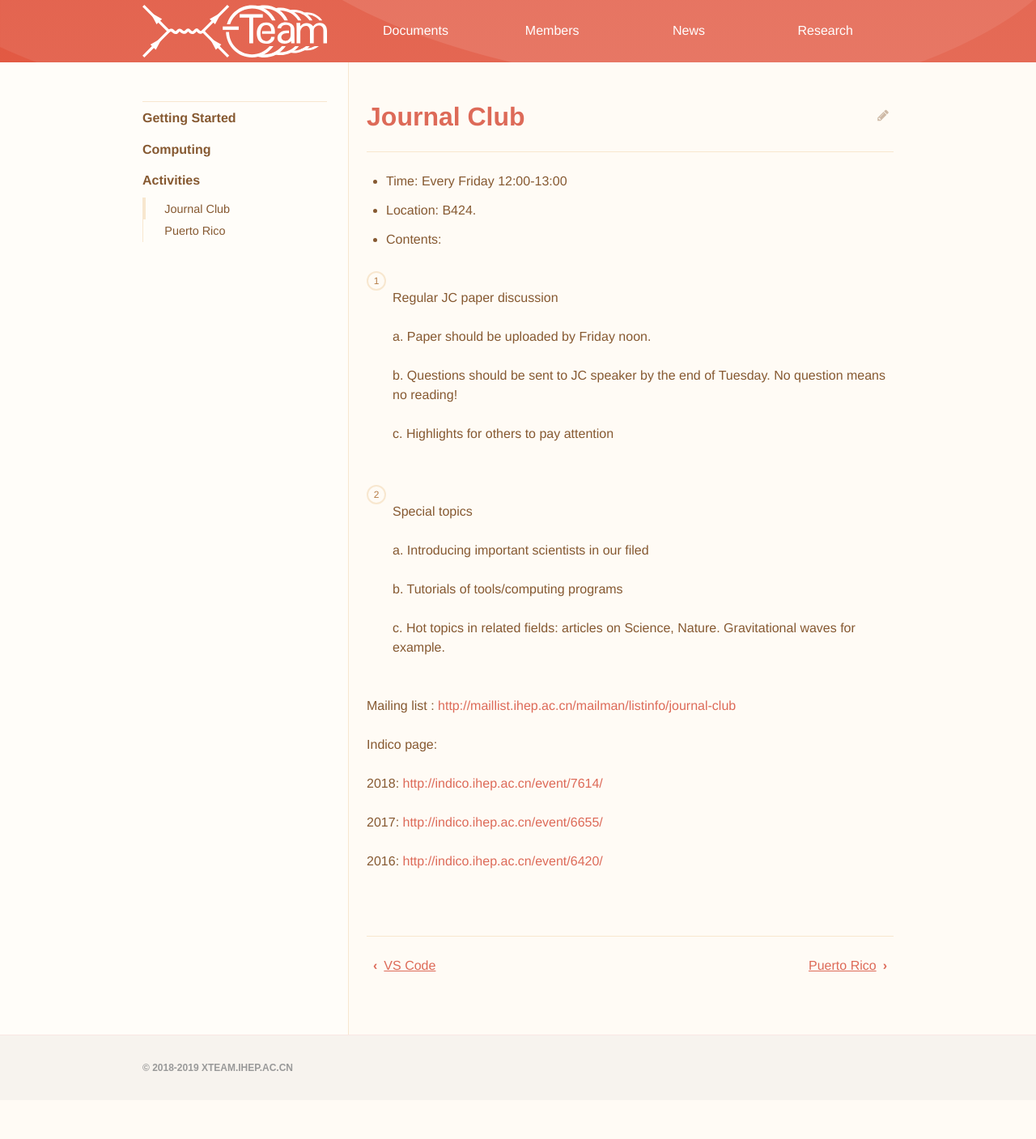
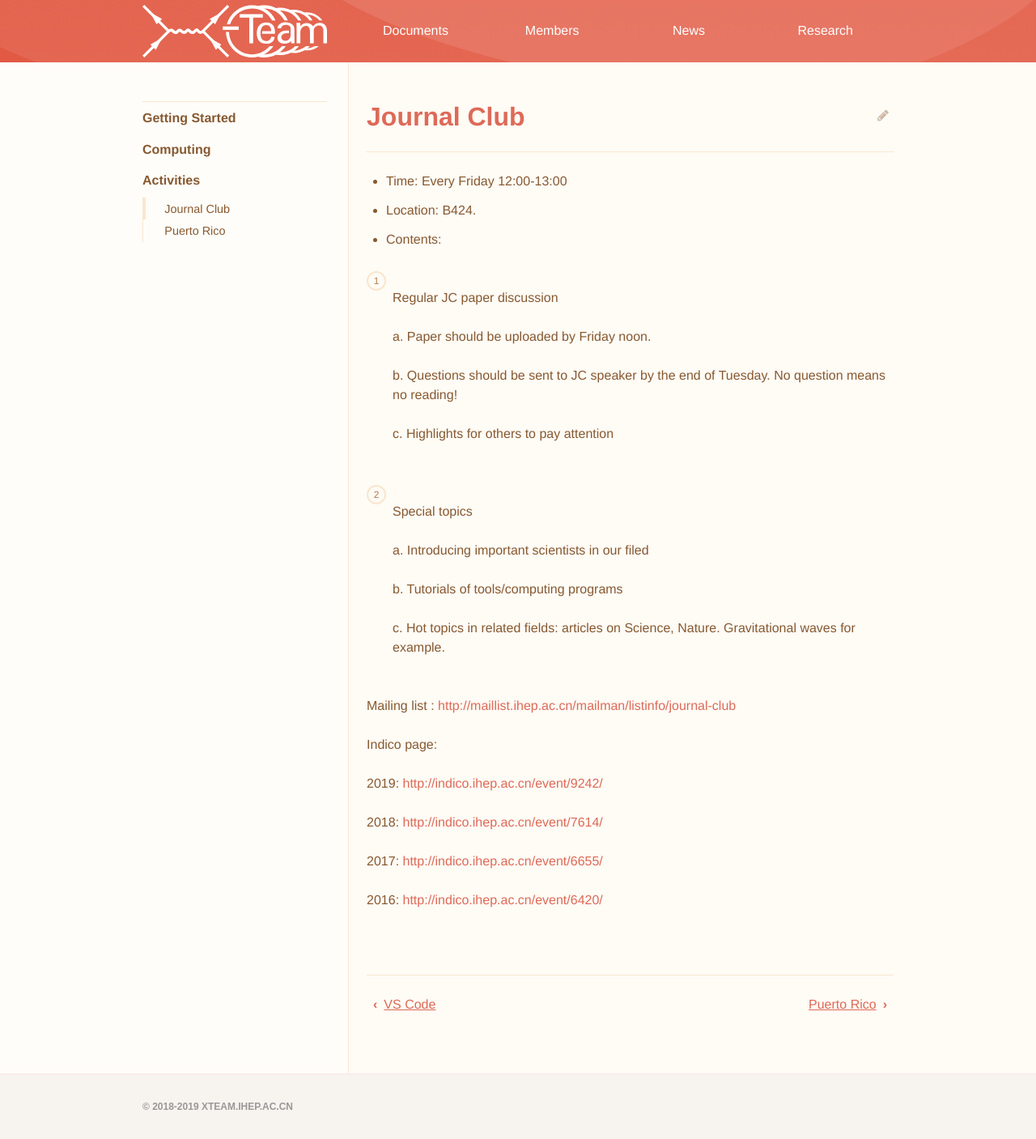
Before and after one commit to dt-np/xteam, a Jekyll site: the page built from _docs/journalclub.md, in a window 1280 px wide. Shown: the whole page at 81% size. Built offline with Jekyll 4.4.1, drawn with Linux system fonts in a browser that asks for light colours; before the commit the page ends 1359 px from its top, so only the background shows below that; some of the changed lines change nothing that is shown.

Commit message:
The new Indico link for JC for 2019

```diff
--- a/_docs/journalclub.md
+++ b/_docs/journalclub.md
@@ -27,6 +27,8 @@ Mailing list :
 
 Indico page:
 
+2019: <http://indico.ihep.ac.cn/event/9242/>
+
 2018: <http://indico.ihep.ac.cn/event/7614/>
 
 2017: <http://indico.ihep.ac.cn/event/6655/>
```
